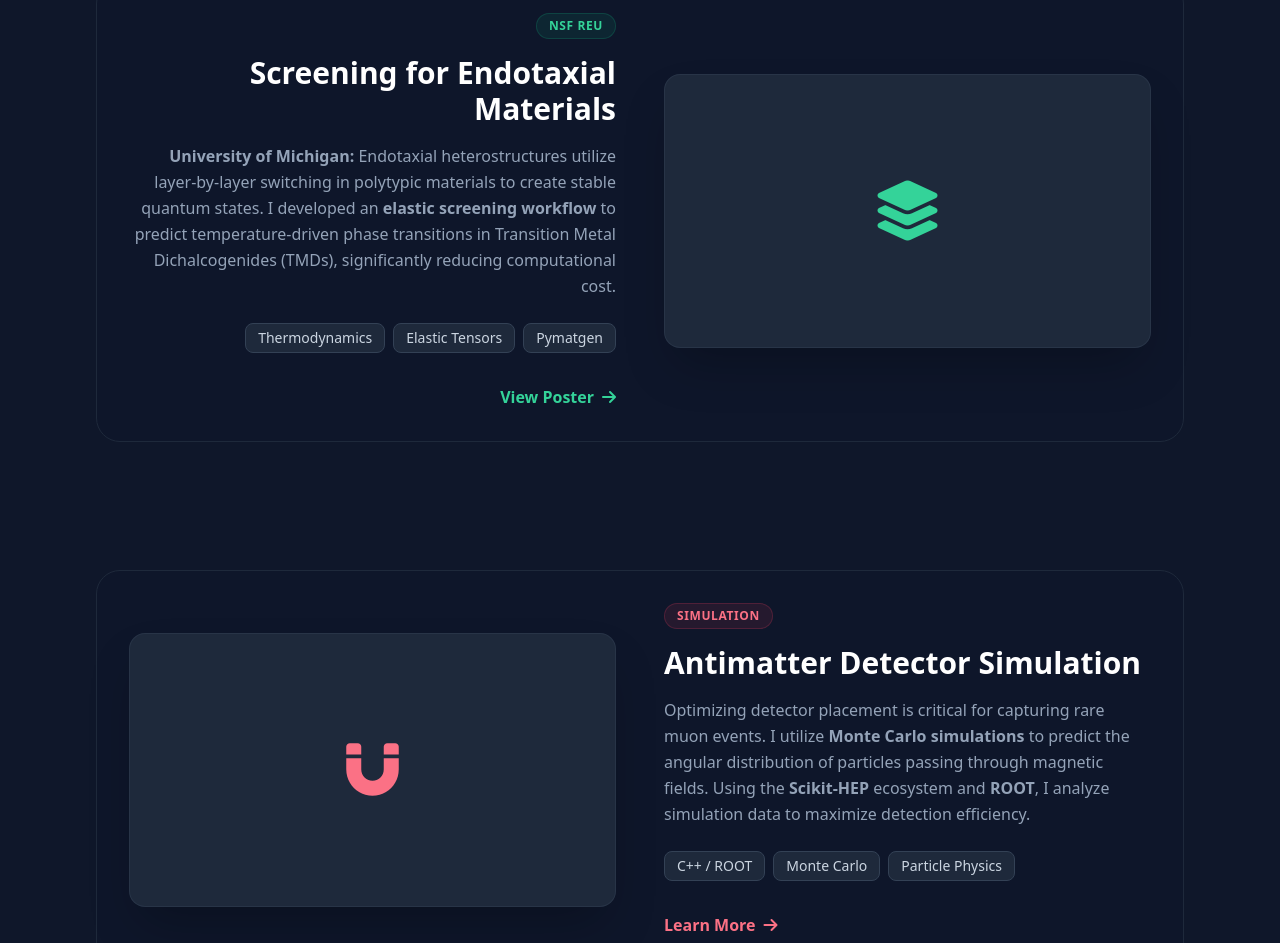
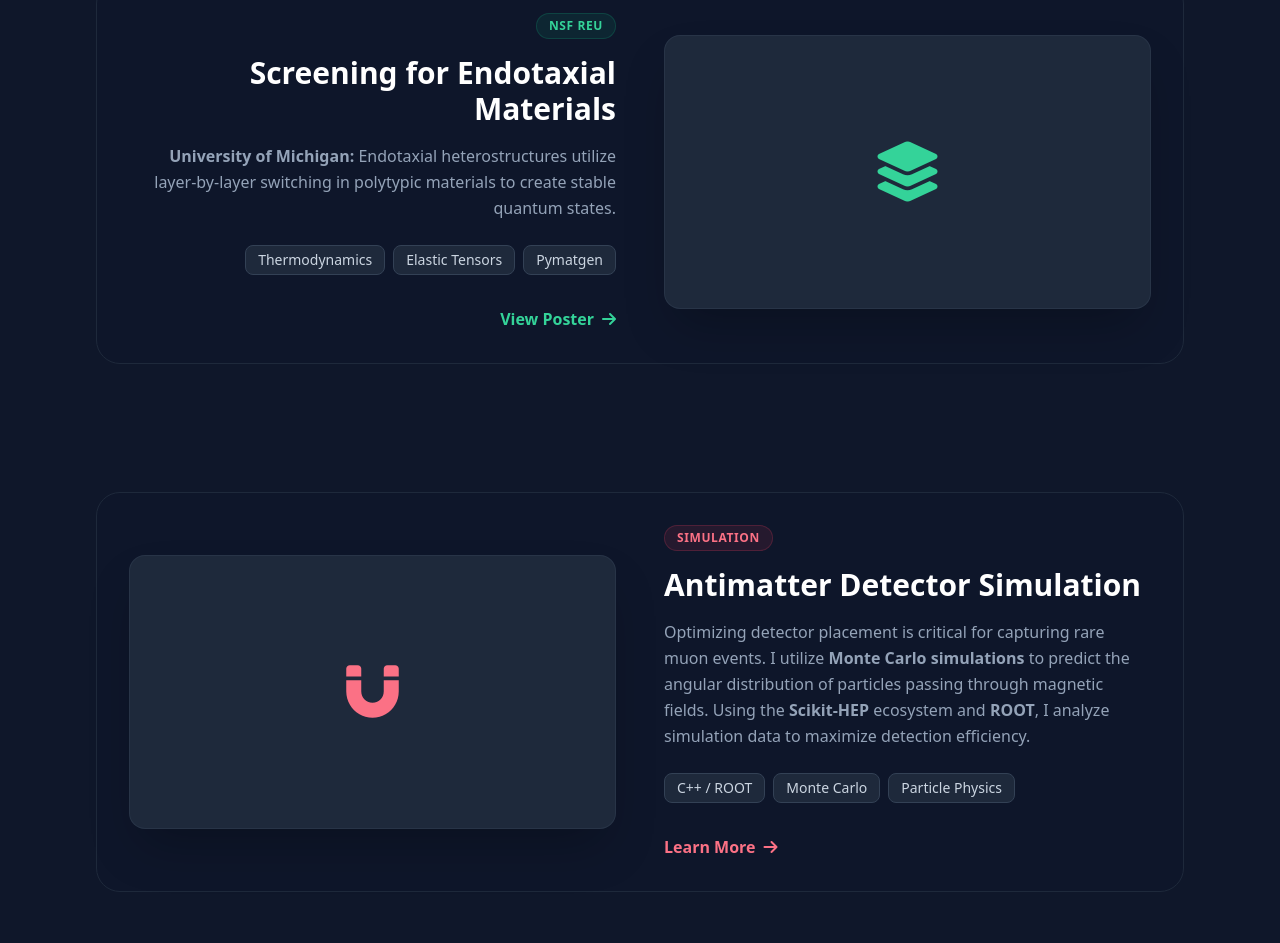
Before and after one commit to csanchez05/csanchez05.github.io, a plain HTML site: page index.html in a window 1280 px wide. Shown: the part 2092-3035 px from the top of the page. Drawn offline with nearby package versions, Linux system fonts and the light colour scheme.

Commit message:
Remove details about elastic screening workflow
Removed specific mention of the elastic screening workflow and its impact on computational cost.

```diff
--- a/index.html
+++ b/index.html
@@ -182,7 +182,6 @@
                             <h3 class="text-3xl font-bold text-white mb-4 group-hover:text-emerald-400 transition duration-300">Screening for Endotaxial Materials</h3>
                             <p class="text-slate-400 leading-relaxed mb-6">
                                 <strong>University of Michigan:</strong> Endotaxial heterostructures utilize layer-by-layer switching in polytypic materials to create stable quantum states.
-                                I developed an <strong>elastic screening workflow</strong> to predict temperature-driven phase transitions in Transition Metal Dichalcogenides (TMDs), significantly reducing computational cost.
                             </p>
                             <div class="flex flex-wrap gap-2 mb-8 justify-start md:justify-end">
                                 <span class="px-3 py-1 bg-slate-800 text-slate-300 text-sm font-medium rounded-lg border border-slate-700">Thermodynamics</span>
```
